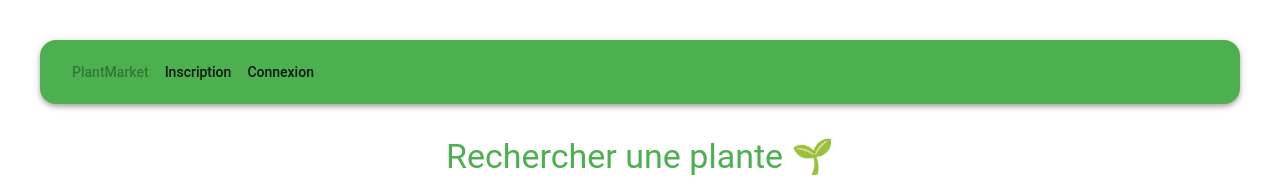
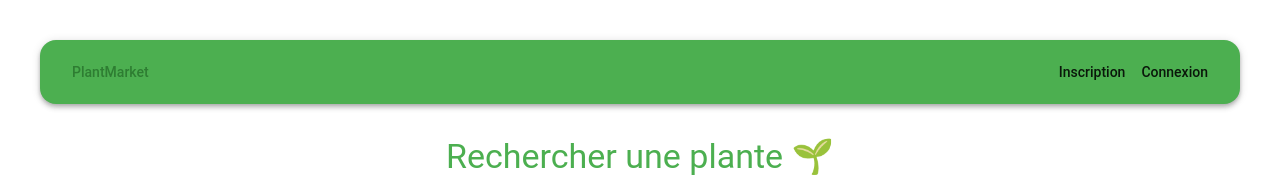
Before and after one commit to SebastienGras/plantmarket_frontend, a React (Vite) app: page / in a window 1280 px wide. Shown: the top 177 px of the page. Built offline with nearby package versions, Linux system fonts and the light colour scheme; no server answers.

Commit message:
feat(appBar): improve app bar separation

```diff
--- a/src/components/AppBar/components/index.tsx
+++ b/src/components/AppBar/components/index.tsx
@@ -1,4 +1,4 @@
-import { AppBar, Toolbar } from "@mui/material";
+import { AppBar, Box, Toolbar } from "@mui/material";
 import AuthenticatedAppBar from "./AuthenticatedAppBar";
 import UnauthenticatedAppBar from "./UnauthenticatedAppBar";
 import { useNavigate } from "react-router-dom";
@@ -20,7 +20,9 @@ const AppBarComponent = () => {
           text="PlantMarket"
           fullWidth={false}
         />
-        {user?.token ? <AuthenticatedAppBar /> : <UnauthenticatedAppBar />}
+        <Box flexGrow={1} display="flex" justifyContent="flex-end">
+          {user?.token ? <AuthenticatedAppBar /> : <UnauthenticatedAppBar />}
+        </Box>
       </Toolbar>
     </AppBar>
   );
```
